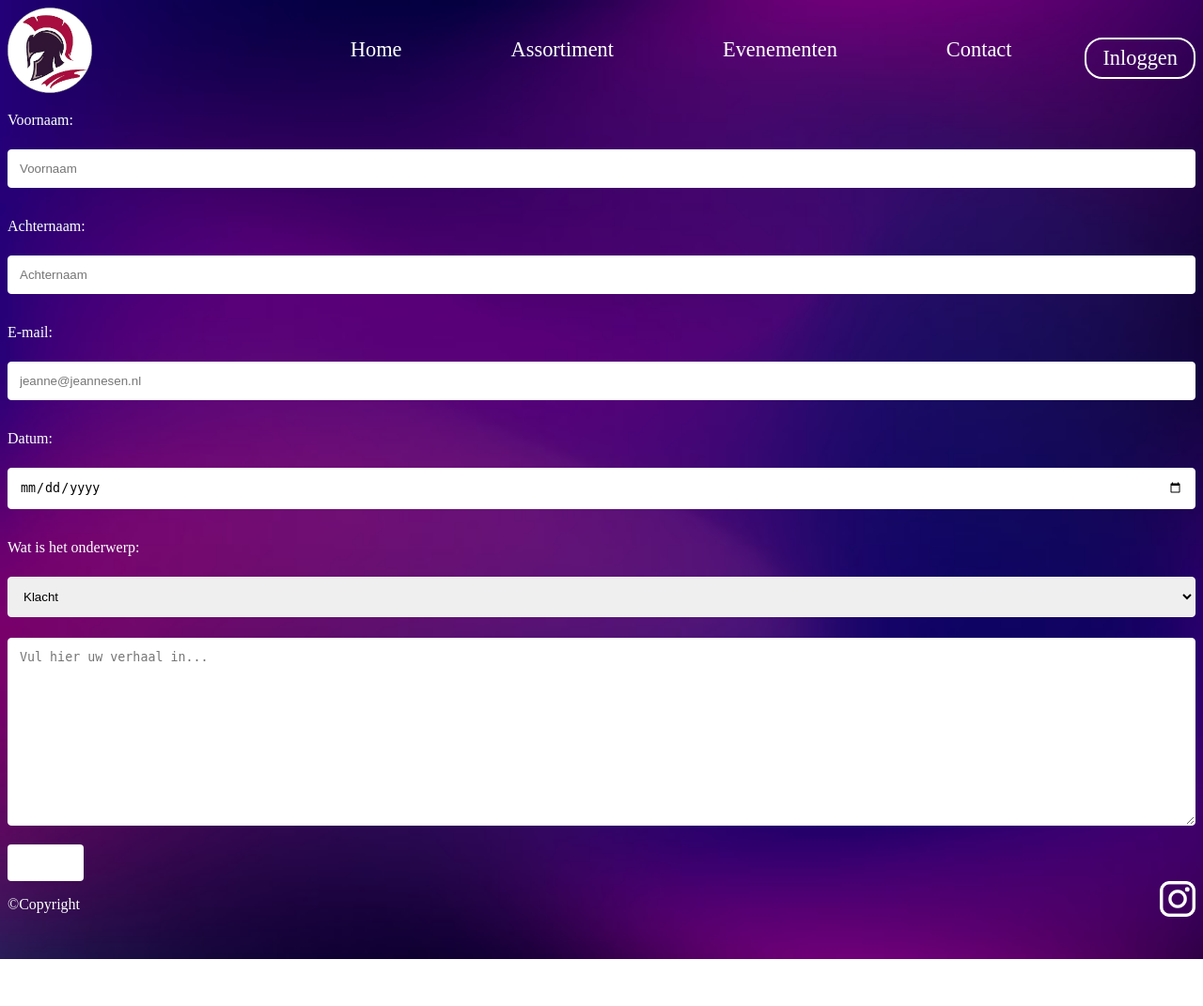
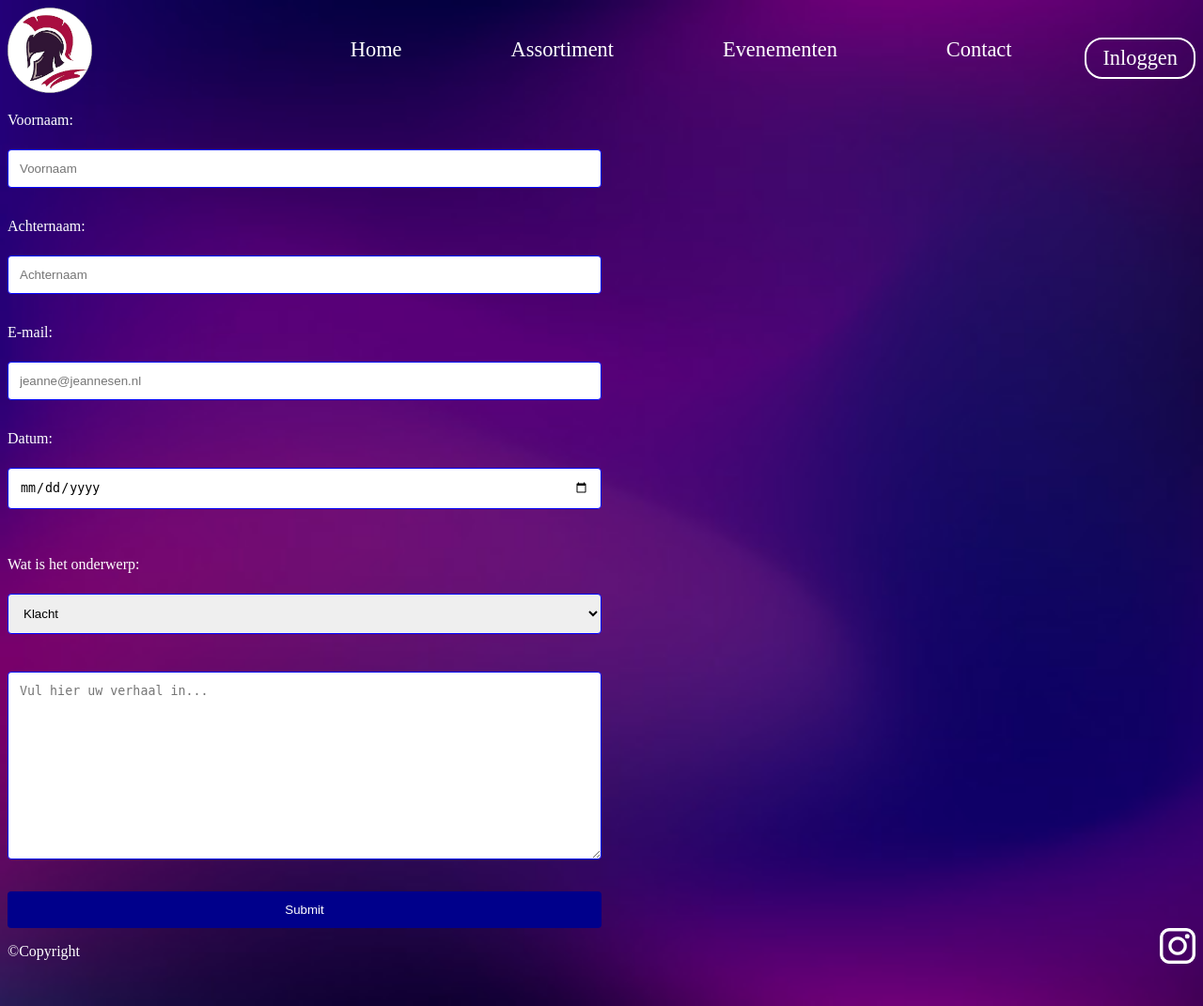
Before and after one commit to 6020827/Spartan-Energy, a PHP site: page /contact.html in a window 1280 px wide. Shown: the whole page at 94% size. Before the commit the page ends 1021 px from the top, so only its background shows below. Run offline with PHP 8.4, Linux system fonts and the light colour scheme.

Commit message:
Contact update 3

```diff
--- a/CSS/contact.css
+++ b/CSS/contact.css
@@ -68,14 +68,16 @@ footer{
     flex: 40;
 }
 
-.Formulier{
+Form{
     color: white;
+    display: grid;
+    width: 50%;
+    align-content: center;
 }
 
 input[type=text], select, textarea {
-    width: 100%;
     padding: 12px;
-    border: 1px solid white;
+    border: 1px solid blue;
     border-radius: 4px;
     box-sizing: border-box;
     margin-top: 6px;
@@ -84,9 +86,8 @@ input[type=text], select, textarea {
  }
 
  input[type=date], select, textarea {
-    width: 100%;
     padding: 12px;
-    border: 1px solid white;
+    border: 1px solid blue;
     border-radius: 4px;
     box-sizing: border-box;
     margin-top: 6px;
@@ -95,9 +96,8 @@ input[type=text], select, textarea {
  }
 
  input[type=email], select, textarea {
-    width: 100%;
     padding: 12px;
-    border: 1px solid white;
+    border: 1px solid blue;
     border-radius: 4px;
     box-sizing: border-box;
     margin-top: 6px;
@@ -106,17 +106,13 @@ input[type=text], select, textarea {
  }
 
  input[type=submit] {
-    background-color: White;
+    background-color: darkblue;
     color: white;
     padding: 12px 20px;
     border: none;
     border-radius: 4px;
     cursor: pointer;
-  }
+ }
  input[type=submit]:hover {
-    background-color: white;
+    background-color: blue;
  }
- .container {
-    border-radius: 5px;
-    padding: 20px;
- }
--- a/contact.html
+++ b/contact.html
@@ -27,7 +27,7 @@
         </article>
 
         <div class="Formulier">
-            <form action="#">
+            <form method="POST" action="#">
 
               <label for="fname"><p>Voornaam:</p></label>
               <input type="text" id="fname" name="firstname" placeholder="Voornaam">
@@ -42,7 +42,7 @@
               <input type="date" id="Datum" name="Datum" placeholder="dd/mm/yyyy">
               <br>
               <label for="Onderwerp"><p>Wat is het onderwerp:</p></label>
-              <select id="Game" name="Game">
+              <select id="onderwerp" name="Onderwerp">
                 <option value="1">Klacht</option>
                 <option value="2">Vraag</option>
                 <option value="3">Overige</option>
```
